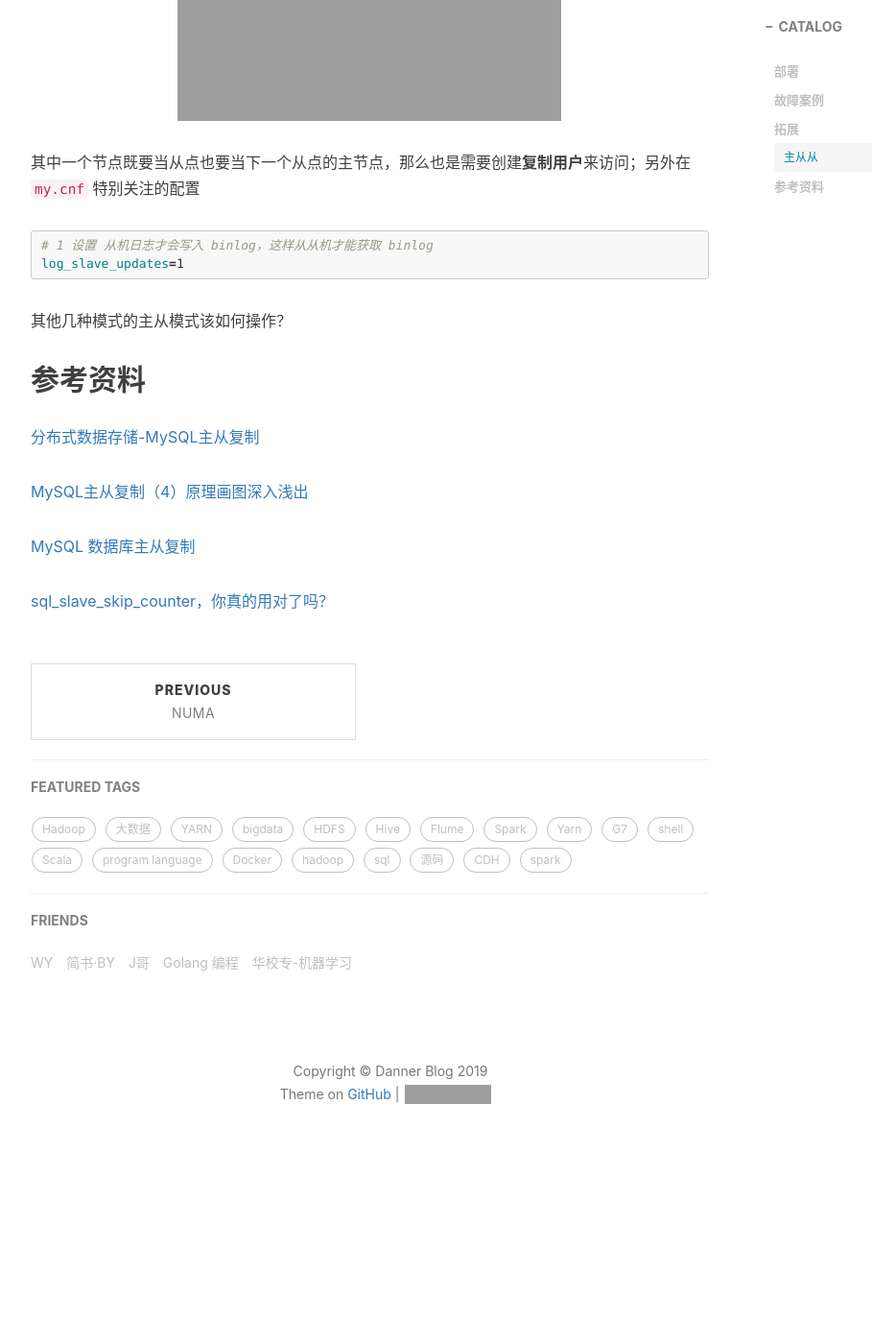
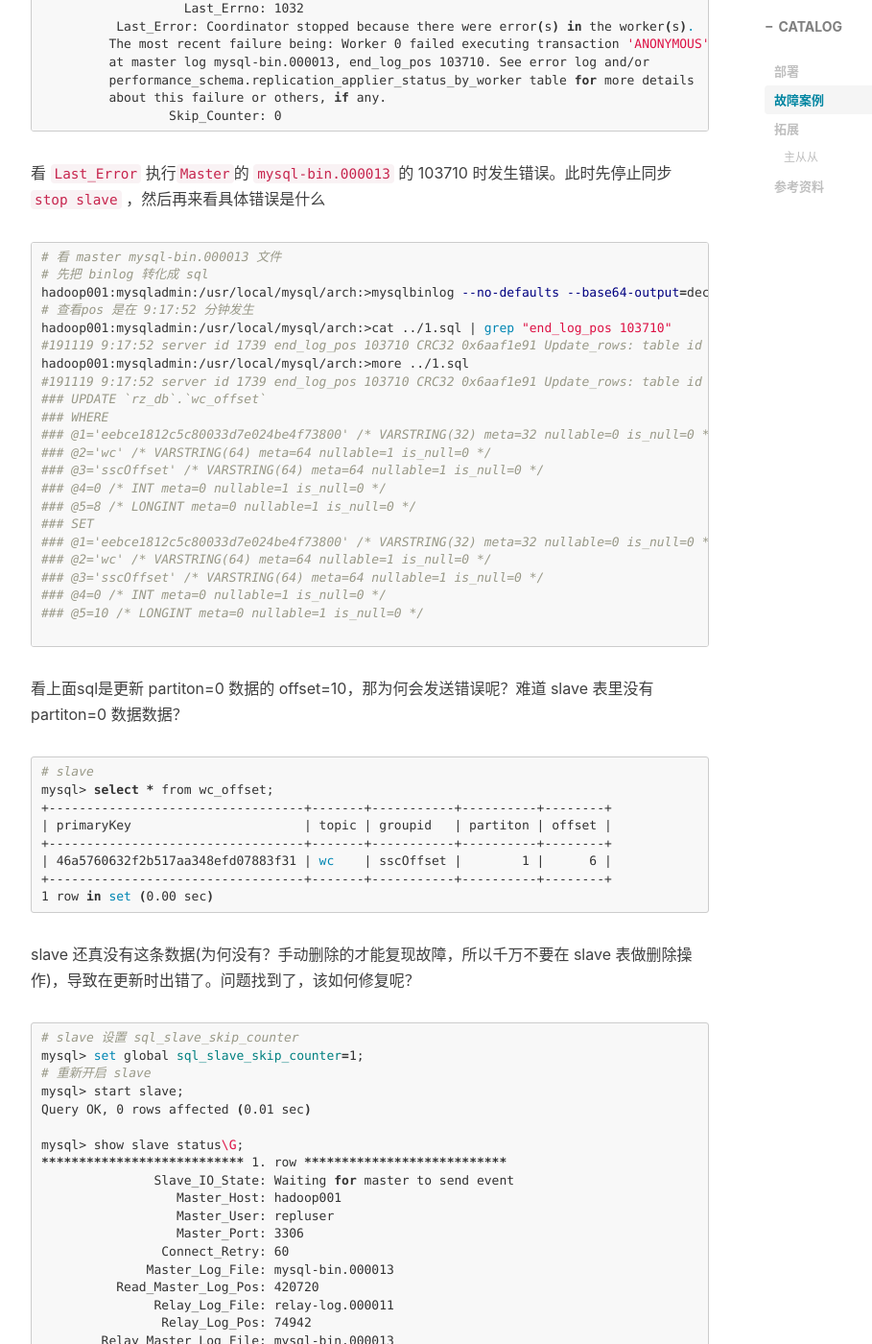
Before and after one commit to vendanner/vendanner.github.io, a Jekyll site: the page built from _posts/2019-11-15-MySQL 主从.md, in a window 1280 px wide and 1400 px high, scrolled down 3292 px. Shown: the whole window at 96% size, without its empty margins (233-1142 px from the left). Built offline with Jekyll 4.4.1, drawn with Linux system fonts in a browser that asks for light colours; nearby versions of some CDN libraries; comment, search, counter and statistics services are not loaded; before the commit the page ends 4536 px from its top, so only the background shows below that; some of the changed text lies outside the part shown; grey boxes are pictures that could not be loaded.

Commit message:
Update 2019-11-15-MySQL 主从.md

````diff
--- a/_posts/2019-11-15-MySQL 主从.md
+++ b/_posts/2019-11-15-MySQL 主从.md
@@ -98,7 +98,104 @@ tags:
 
 ### 故障案例
 
+```shell
+# slave sql 线程挂了
+mysql> show slave status\G;
+*************************** 1. row ***************************
+               Slave_IO_State: Waiting for master to send event
+                  Master_Host: hadoop001
+                  Master_User: repluser
+                  Master_Port: 3306
+                Connect_Retry: 60
+              Master_Log_File: mysql-bin.000013
+          Read_Master_Log_Pos: 103741
+               Relay_Log_File: relay-log.000010
+                Relay_Log_Pos: 103568
+        Relay_Master_Log_File: mysql-bin.000013
+             Slave_IO_Running: Yes
+            Slave_SQL_Running: No
+					......
+                   Last_Errno: 1032
+          Last_Error: Coordinator stopped because there were error(s) in the worker(s).
+         The most recent failure being: Worker 0 failed executing transaction 'ANONYMOUS'
+         at master log mysql-bin.000013, end_log_pos 103710. See error log and/or
+         performance_schema.replication_applier_status_by_worker table for more details
+         about this failure or others, if any.
+                 Skip_Counter: 0
+```
 
+看 `Last_Error` 执行`Master`的 `mysql-bin.000013` 的 103710 时发生错误。此时先停止同步 `stop slave` ，然后再来看具体错误是什么
+
+```shell
+# 看 master mysql-bin.000013 文件
+# 先把 binlog 转化成 sql
+hadoop001:mysqladmin:/usr/local/mysql/arch:>mysqlbinlog --no-defaults --base64-output=decode-rows -v -v mysql-bin.000013 > ../1.sql
+# 查看pos 是在 9:17:52 分钟发生
+hadoop001:mysqladmin:/usr/local/mysql/arch:>cat ../1.sql | grep "end_log_pos 103710"
+#191119  9:17:52 server id 1739  end_log_pos 103710 CRC32 0x6aaf1e91    Update_rows: table id 305 flags: STMT_END_F
+hadoop001:mysqladmin:/usr/local/mysql/arch:>more ../1.sql
+#191119  9:17:52 server id 1739  end_log_pos 103710 CRC32 0x6aaf1e91    Update_rows: table id 305 flags: STMT_END_F
+### UPDATE `rz_db`.`wc_offset`
+### WHERE
+###   @1='eebce1812c5c80033d7e024be4f73800' /* VARSTRING(32) meta=32 nullable=0 is_null=0 */
+###   @2='wc' /* VARSTRING(64) meta=64 nullable=1 is_null=0 */
+###   @3='sscOffset' /* VARSTRING(64) meta=64 nullable=1 is_null=0 */
+###   @4=0 /* INT meta=0 nullable=1 is_null=0 */
+###   @5=8 /* LONGINT meta=0 nullable=1 is_null=0 */
+### SET
+###   @1='eebce1812c5c80033d7e024be4f73800' /* VARSTRING(32) meta=32 nullable=0 is_null=0 */
+###   @2='wc' /* VARSTRING(64) meta=64 nullable=1 is_null=0 */
+###   @3='sscOffset' /* VARSTRING(64) meta=64 nullable=1 is_null=0 */
+###   @4=0 /* INT meta=0 nullable=1 is_null=0 */
+###   @5=10 /* LONGINT meta=0 nullable=1 is_null=0 */
+
+```
+
+看上面sql是更新 partiton=0 数据的 offset=10，那为何会发送错误呢？难道 slave 表里没有 partiton=0 数据数据？
+
+```shell
+# slave
+mysql> select * from wc_offset;
++----------------------------------+-------+-----------+----------+--------+
+| primaryKey                       | topic | groupid   | partiton | offset |
++----------------------------------+-------+-----------+----------+--------+
+| 46a5760632f2b517aa348efd07883f31 | wc    | sscOffset |        1 |      6 |
++----------------------------------+-------+-----------+----------+--------+
+1 row in set (0.00 sec)
+```
+
+slave 还真没有这条数据(为何没有？手动删除的才能复现故障，所以千万不要在 slave 表做删除操作)，导致在更新时出错了。问题找到了，该如何修复呢？
+
+```shell
+# slave 设置 sql_slave_skip_counter
+mysql> set global sql_slave_skip_counter=1;
+# 重新开启 slave
+mysql> start slave;
+Query OK, 0 rows affected (0.01 sec)
+
+mysql> show slave status\G;
+*************************** 1. row ***************************
+               Slave_IO_State: Waiting for master to send event
+                  Master_Host: hadoop001
+                  Master_User: repluser
+                  Master_Port: 3306
+                Connect_Retry: 60
+              Master_Log_File: mysql-bin.000013
+          Read_Master_Log_Pos: 420720
+               Relay_Log_File: relay-log.000011
+                Relay_Log_Pos: 74942
+        Relay_Master_Log_File: mysql-bin.000013
+             Slave_IO_Running: Yes
+            Slave_SQL_Running: Yes
+            .....
+```
+
+`sql_slave_skip_counter` 就能修复，我们一起来看看原理吧。` SET GLOBAL sql_slave_skip_counter = N ` 跳过N 个 event，event 的范围跟表有关系
+
+- 非事务表：
+  - 每个 event 对应一个 sql
+- 事务表：
+  - 每一个event 对应事务，无论事务是对应几条 sql；但若是发生错误的sql 是第一条语句，而我们想继续同步同个事务里的后几条语句，就需要用 ` slave_exec_mode ` 参数(设置 sql_slave_skip_counter  是会跳过整个事务)。
 
 ### 拓展
 
@@ -127,4 +224,4 @@ log_slave_updates=1
 
 [MySQL 数据库主从复制]( https://www.cnblogs.com/alinuxer/p/9890462.html )
 
-[sql_slave_skip_counter，你真的用对了吗？](sql_slave_skip_counter，你真的用对了吗？)
+[sql_slave_skip_counter，你真的用对了吗？]( https://blog.51cto.com/20131104/2390475 )
````
